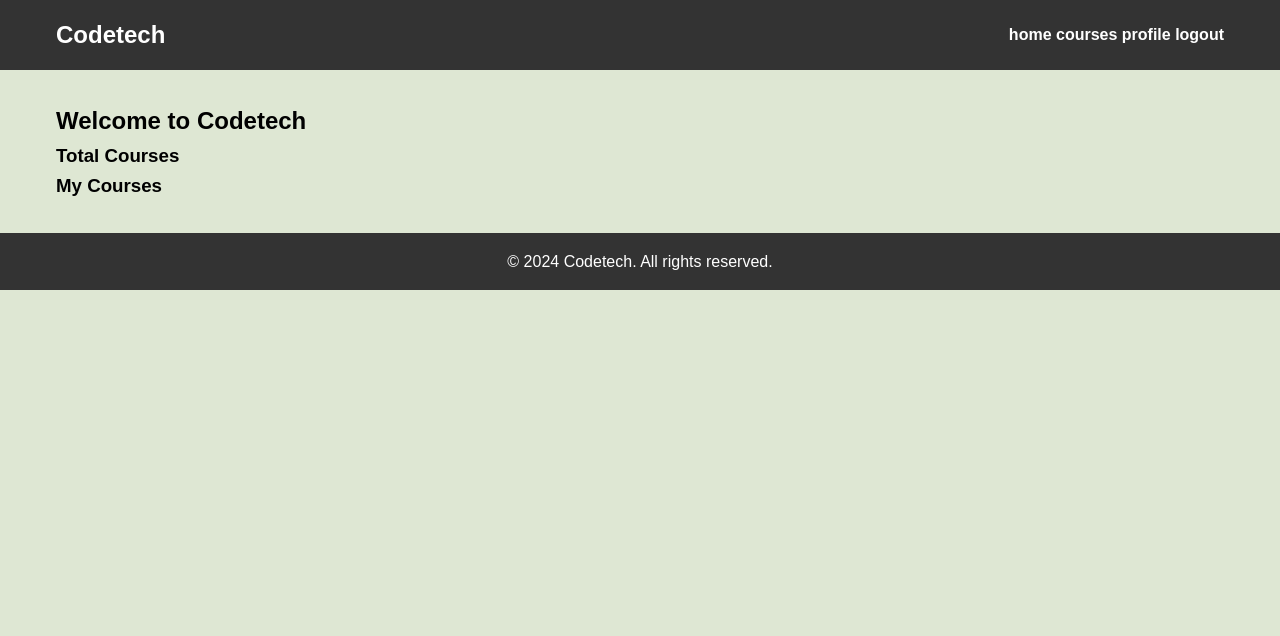
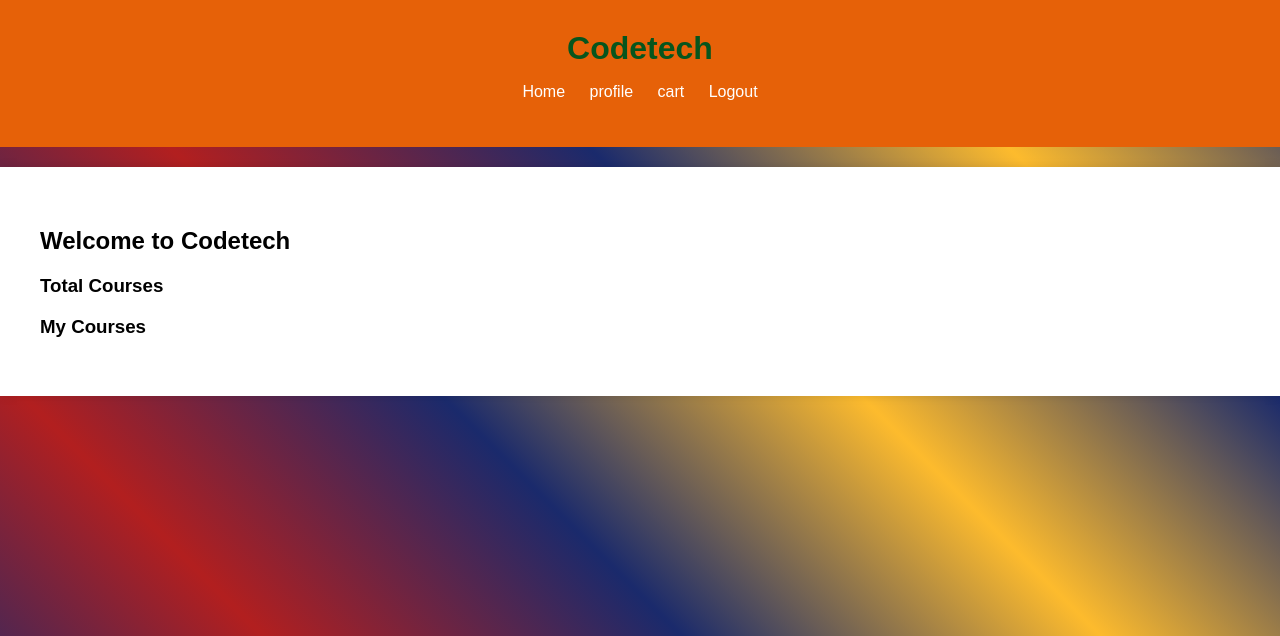
Before and after one commit to pratyushojha04/codetech, a Django app: page /accounts/menu/ in a window 1280 px wide. Shown: the top 636 px of the page. Run offline with Django 5.2, Linux system fonts and the light colour scheme; the visitor is signed in with stand-in values (Sample User, id 1).

Commit message:
some links added in the nav bar

```diff
--- a/codetech/accounts/templates/accounts/base.html
+++ b/codetech/accounts/templates/accounts/base.html
@@ -14,7 +14,13 @@
             <h1>Codetech</h1>
             <nav>
                 <ul>
-                    <h4>home courses profile logout </h4>
+                    <li><a href="{% url 'menu' %}">Home</a></li>
+
+                    <li><a href="{% url 'profile' %}">profile</a></li>
+                    <li><a href="{% url 'cart' %}">cart</a></li>
+
+                    <li><a href="{% url 'login' %}">Logout</a></li>
+
 
                 </ul>
             </nav>
@@ -31,10 +37,6 @@
     </main>
 
     <!-- Footer -->
-    <footer>
-        <div class="container">
-            <p>&copy; 2024 Codetech. All rights reserved.</p>
-        </div>
-    </footer>
+
 </body>
 </html>
--- a/codetech/accounts/urls.py
+++ b/codetech/accounts/urls.py
@@ -8,4 +8,9 @@ urlpatterns = [
     path('login/', views.login_view, name='login'),
     path('signup/', views.signup_view, name='signup'),
     path('menu/', views.menu, name='menu'),
+    path('logout/', views.logout, name='logout'),  # Add logout URL
+    path('cart/', views.cart, name='cart'),
+    path('profile/', views.profile, name='profile'),
+    path('update_profile/', views.update_profile, name='update_profile'),
+    path('delete_account/', views.delete_account, name='delete_account'),  # Add delete_account URL  # Add delete_account URL to the accounts app URLs  # Add delete_account URL to the accounts app URLs  # Add delete_account
 ]
--- a/codetech/accounts/views.py
+++ b/codetech/accounts/views.py
@@ -50,3 +50,57 @@ def menu(request):
         'purchased_courses': purchased_courses
     }
     return render(request, 'accounts/menu.html', context)
+
+@login_required
+def logout(request):
+    return redirect('accounts/login')
+
+@login_required
+def cart(request):
+    # Example data
+    cart_items = [('Course 1', 2), ('Course 2', 1)]
+
+    context = {
+        'cart_items': cart_items
+    }
+    return render(request, 'accounts/cart.html', context)
+
+
+@login_required
+def profile(request):
+    # Example data
+    user_details = {
+        'username': 'john_doe',
+        'email': 'john.doe@example.com',
+        'address': '123 Main St'
+    }
+
+    context = {
+        'user_details': user_details
+    }
+    return render(request, 'accounts/profile.html', context)
+
+@login_required
+def update_profile(request):
+    if request.method == 'POST':
+        username = request.POST['username']
+        email = request.POST['email']
+        address = request.POST['address']
+
+        User.objects.filter(username=request.user.username).update(username=username, email=email)
+
+        # Update user details in the database
+        messages.success(request, 'Profile updated successfully!')
+
+    return redirect('profile')
+
+@login_required
+def delete_account(request):
+    if request.method == 'POST':
+        User.objects.filter(username=request.user.username).delete()
+
+        # Delete user from the database
+        messages.success(request, 'Account deleted successfully!')
+        return redirect('accounts/login')  # Redirect to login after successful deletion
+
+    return render(request, 'accounts/delete_account.html')
--- a/codetech/static/base.css
+++ b/codetech/static/base.css
@@ -1,45 +1,37 @@
-/* base.css */
-
-/* Basic reset */
-* {
+body {
+    font-family: Arial, sans-serif;
     margin: 0;
     padding: 0;
-    box-sizing: border-box;
+    background: linear-gradient(45deg, #1a2a6c, #b21f1f,#1a2a6c, #fdbb2d,#1a2a6c);
 }
 
-body {
-    background-color: rgb(222, 231, 211);
-    font-family: Arial, sans-serif;
-    line-height: 1.6;
+.container {
+    max-width: 1200px;
+    margin: 0 auto;
+    padding: 20px;
+
 }
 
-/* Header */
 header {
-    background: #333;
-    color: #fff;
-    padding: 1rem 0;
-}
-
-header .container {
-    max-width: 1200px;
-    margin: 0 auto;
-    padding: 0 1rem;
-    display: flex;
-    justify-content: space-between;
-    align-items: center;
+    background-color: #e66108;
+    color: #06551d;
+    padding: 10px 0;
 }
 
 header h1 {
-    font-size: 1.5rem;
+    margin: 0;
+    text-align: center;
 }
 
 nav ul {
     list-style: none;
-    display: flex;
+    padding: 0;
+    text-align: center;
 }
 
 nav ul li {
-    margin-left: 1rem;
+    display: inline;
+    margin: 0 10px;
 }
 
 nav ul li a {
@@ -51,32 +43,59 @@ nav ul li a:hover {
     text-decoration: underline;
 }
 
-/* Main content */
 main {
-    padding: 2rem 0;
+    background-color: #fff;
+    padding: 20px;
+    box-shadow: 0 0 10px rgba(0, 0, 0, 0.1);
+    margin-top: 20px;
 }
 
-.container {
-    max-width: 1200px;
-    margin: 0 auto;
-    padding: 0 1rem;
+footer {
+    background-color: #333;
+    color: #fff;
+    text-align: center;
+    padding: 10px 0;
+    margin-top: 20px;
 }
 
-/* Footer */
-footer {
-    background: #333;
-    color: #fff;
-    padding: 1rem 0;
-    text-align: center;
+form {
+    max-width: 600px;
+    margin: 0 auto;
 }
 
-@media (max-width: 768px) {
-    nav ul {
-        flex-direction: column;
-        align-items: center;
-    }
+.form-group {
+    margin-bottom: 15px;
+}
 
-    nav ul li {
-        margin: 0.5rem 0;
-    }
+.form-group label {
+    display: block;
+    margin-bottom: 5px;
 }
+
+.form-group input {
+    width: 100%;
+    padding: 8px;
+    box-sizing: border-box;
+}
+
+.btn {
+    display: inline-block;
+    padding: 10px 20px;
+    color: #fff;
+    background-color: #333;
+    text-decoration: none;
+    border: none;
+    cursor: pointer;
+}
+
+.btn:hover {
+    background-color: #555;
+}
+
+.btn-danger {
+    background-color: #e74c3c;
+}
+
+.btn-danger:hover {
+    background-color: #c0392b;
+}
```
Also changed, not shown: codetech/accounts/templates/accounts/delete_account.html (added, +13 -0 lines), codetech/accounts/templates/accounts/profile.html (added, +15 -0 lines), codetech/accounts/templates/accounts/update_profile.html (added, +23 -0 lines), codetech/static/login.css (+8 -2 lines), codetech/static/images/Pasted image.png (added), codetech/static/images/login back2.jpeg (added), codetech/static/images/login background.jpeg (added).
